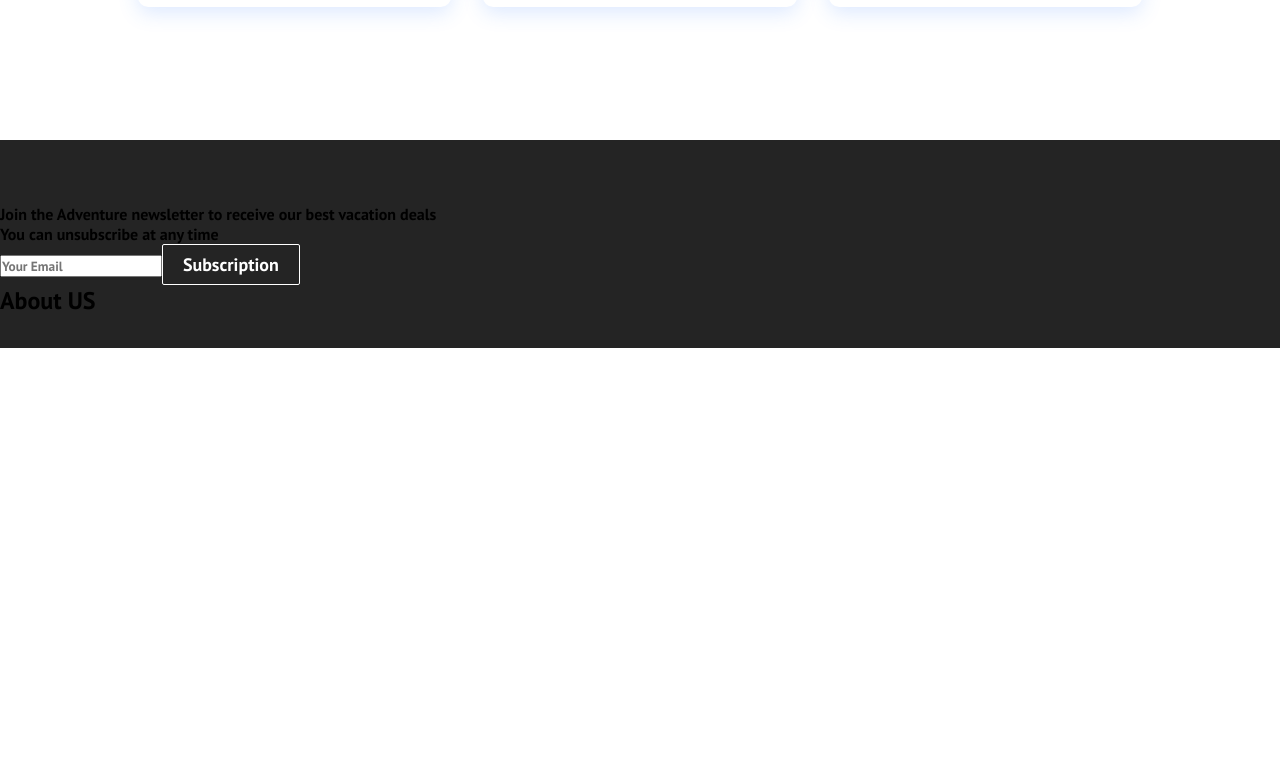
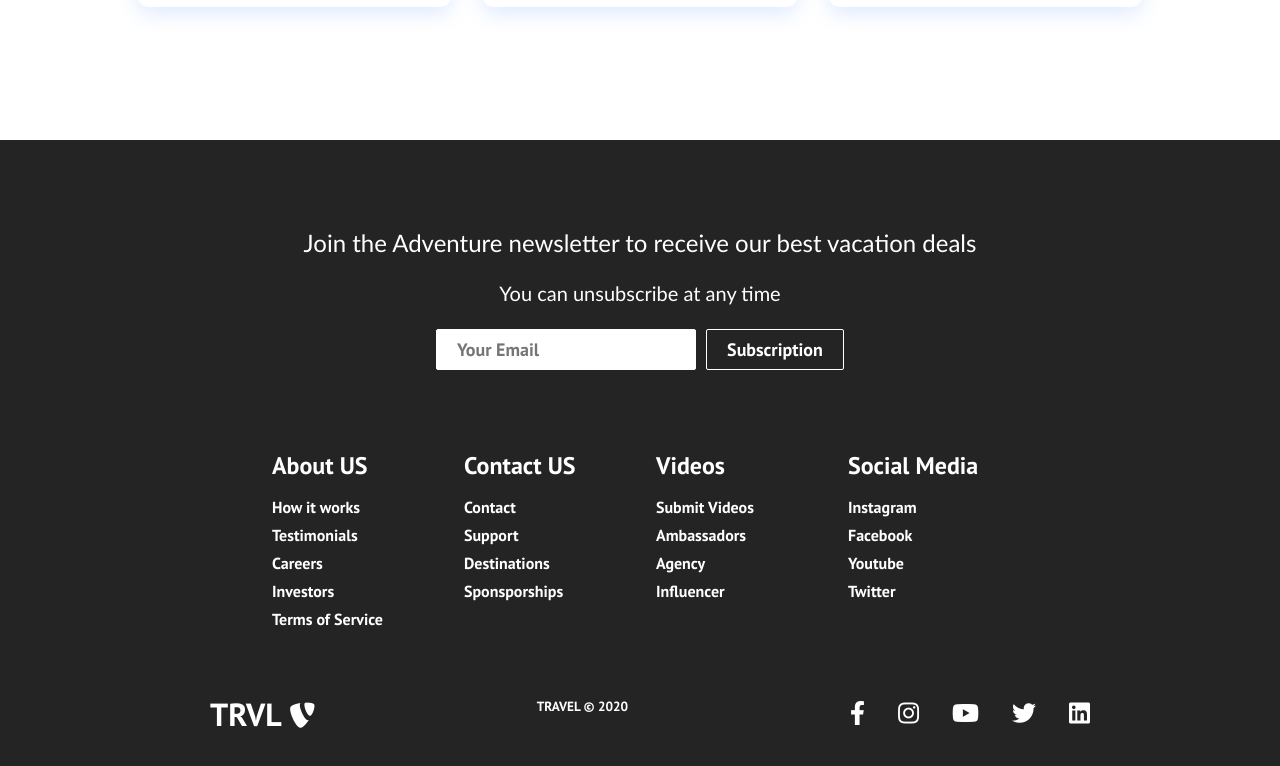
Before and after one commit to mushfiqur-anik/React-Website, a React (Create React App) app: page / in a window 1280 px wide. Shown: the part 1785-2551 px from the top of the page. Before the commit the page ends 2133 px from the top, so only its background shows below. Built offline with nearby package versions, Linux system fonts and the light colour scheme.

Commit message:
Final Commit

```diff
--- a/src/components/Footer.css
+++ b/src/components/Footer.css
@@ -4,4 +4,157 @@
     display: flex;
     flex-direction: column;
     justify-content: center;
-}
+    align-items: center;
+  }
+
+  .footer-subscription {
+    display: flex;
+    flex-direction: column;
+    justify-content: center;
+    align-items: center;
+    text-align: center;
+    margin-bottom: 24px;
+    padding: 24px;
+    color: #fff;
+  }
+
+  .footer-subscription > p {
+    font-family: 'Trebuchet MS', 'Lucida Sans Unicode', 'Lucida Grande',
+      'Lucida Sans', Arial, sans-serif;
+  }
+
+  .footer-subscription-heading {
+    margin-bottom: 24px;
+    font-size: 24px;
+  }
+
+  .footer-subscription-text {
+    margin-bottom: 24px;
+    font-size: 20px;
+  }
+
+  .footer-input {
+    padding: 8px 20px;
+    border-radius: 2px;
+    margin-right: 10px;
+    outline: none;
+    border: none;
+    font-size: 18px;
+    margin-bottom: 16px;
+    border: 1px solid #fff;
+  }
+
+  .footer-links {
+    width: 100%;
+    max-width: 1000px;
+    display: flex;
+    justify-content: center;
+  }
+
+  .footer-link-wrapper {
+    display: flex;
+  }
+
+  .footer-link-items {
+    display: flex;
+    flex-direction: column;
+    align-items: flex-start;
+    margin: 16px;
+    text-align: left;
+    width: 160px;
+    box-sizing: border-box;
+  }
+
+  .footer-link-items h2 {
+      margin-bottom: 16px;
+  }
+
+  .footer-link-items > h2 {
+      color: #fff;
+  }
+
+  .footer-link-items a {
+      color: #fff;
+      text-decoration: none;
+      margin-bottom: 8px;
+  }
+
+  .footer-link-items a:hover {
+      color: #e9e9e9;
+      transition: 0.3s ease-out;
+  }
+
+  .footer-email-form h2 {
+      margin-bottom: 32px;
+  }
+
+  .footer-input::placeholder {
+      columns: #b1b1b1;
+  }
+
+  .social-icon-link {
+      color: #fff;
+      font-size: 24px;
+  }
+
+  .social-media {
+      max-width: 1000px;
+      width: 100%;
+  }
+
+  .social-media-wrap {
+      display: flex;
+      justify-content: space-between;
+      align-items: center;
+      width: 90%;
+      max-width: 1000px;
+      margin: 40px auto 0 auto;
+  }
+
+  .social-icons {
+      display: flex;
+      justify-content: space-between;
+      align-items: center;
+      width: 240px;
+  }
+
+  .social-logo {
+      color:#fff;
+      justify-self: start;
+      margin-left: 20px;
+      cursor:pointer;
+      text-decoration: none;
+      font-size: 2rem;
+      align-self: center;
+      margin-bottom: 16px;
+  }
+
+  .website-rights {
+      color:#fff;
+      margin-bottom: 16px;;
+  }
+
+  @media screen and (max-width: 820px) {
+      .footer-links {
+          padding-top: 2rem;
+      }
+
+      .footer-input {
+          width: 100%;
+      }
+
+      .btn {
+          width: 100%;
+      }
+
+      .footer-link-wrapper{
+          flex-direction: column;
+      }
+
+      .social-media-wrap {
+          flex-direction: column;
+      }
+
+
+
+  }
--- a/src/components/Footer.js
+++ b/src/components/Footer.js
@@ -1,6 +1,7 @@
 import React from 'react'
 import Button from "./Button"
 import "./Footer.css"
+import {Link} from "react-router-dom"
 
 const Footer = () => {
     return (
@@ -22,15 +23,98 @@ const Footer = () => {
             </section>
 
             <div className="footer-links">
+
                 <div className="footer-link-wrapper">
                     <div className="footer-link-items">
                         <h2> About US </h2>
+                        <Link to="/"> How it works  </Link>
+                        <Link to="/"> Testimonials </Link>
+                        <Link to="/"> Careers </Link>
+                        <Link to="/"> Investors </Link>
+                        <Link to="/"> Terms of Service </Link>
+                    </div>
 
+                    <div className="footer-link-items">
+                        <h2> Contact US </h2>
+                        <Link to="/"> Contact </Link>
+                        <Link to="/"> Support </Link>
+                        <Link to="/"> Destinations </Link>
+                        <Link to="/"> Sponsporships</Link>
+                    </div>
+                </div>
+
+                <div className="footer-link-wrapper">
+                    <div className="footer-link-items">
+                        <h2> Videos </h2>
+                        <Link to="/"> Submit Videos </Link>
+                        <Link to="/"> Ambassadors </Link>
+                        <Link to="/"> Agency </Link>
+                        <Link to="/"> Influencer </Link>
+                    </div>
+
+                    <div className="footer-link-items">
+                        <h2> Social Media </h2>
+                        <Link to="/"> Instagram </Link>
+                        <Link to="/"> Facebook </Link>
+                        <Link to="/"> Youtube </Link>
+                        <Link to="/"> Twitter </Link>
                     </div>
                 </div>
             </div>
 
-
+            <section class='social-media'>
+        <div class='social-media-wrap'>
+          <div class='footer-logo'>
+            <Link to='/' className='social-logo'>
+              TRVL
+              <i className='fab fa-typo3' />
+            </Link>
+          </div>
+          <small className='website-rights'>TRAVEL © 2020</small>
+          <div class='social-icons'>
+            <Link
+              class='social-icon-link facebook'
+              to='/'
+              target='_blank'
+              aria-label='Facebook'
+            >
+              <i class='fab fa-facebook-f' />
+            </Link>
+            <Link
+              class='social-icon-link instagram'
+              to='/'
+              target='_blank'
+              aria-label='Instagram'
+            >
+              <i class='fab fa-instagram' />
+            </Link>
+            <Link
+              class='social-icon-link youtube'
+              to='/'
+              target='_blank'
+              aria-label='Youtube'
+            >
+              <i class='fab fa-youtube' />
+            </Link>
+            <Link
+              class='social-icon-link twitter'
+              to='/'
+              target='_blank'
+              aria-label='Twitter'
+            >
+              <i class='fab fa-twitter' />
+            </Link>
+            <Link
+              class='social-icon-link twitter'
+              to='/'
+              target='_blank'
+              aria-label='LinkedIn'
+            >
+              <i class='fab fa-linkedin' />
+            </Link>
+          </div>
+        </div>
+      </section>
 
         </div>
     )
```
